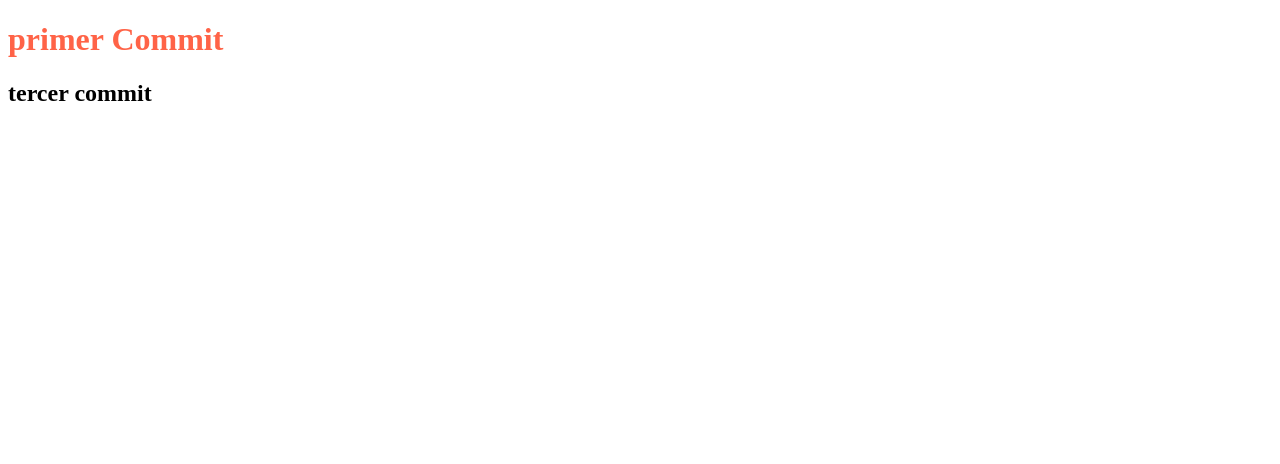
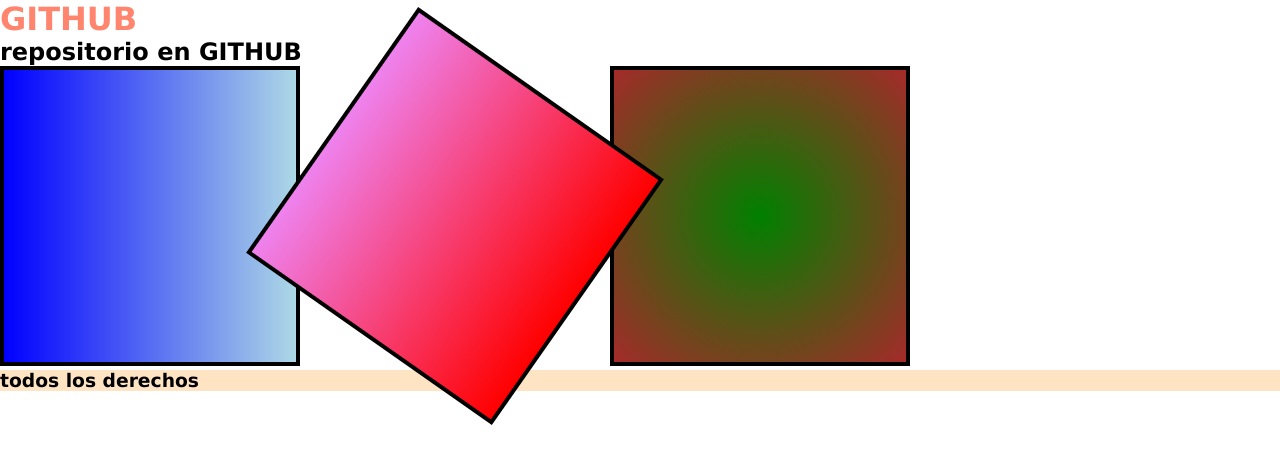
Before and after one commit to diegoeorellana/repositorioengithub, a plain HTML site: page index.html in a window 1280 px wide. Drawn offline with nearby package versions, Linux system fonts and the light colour scheme.

Commit message:
repositorio

```diff
--- a/css/estilo.css
+++ b/css/estilo.css
@@ -1 +1,48 @@
 h1{ color: tomato;}
+*{
+    padding: 0;
+    margin: 0;
+    box-sizing: border-box;
+    text-decoration: none;
+    list-style-type: none;
+    font-family: Verdana, Geneva, Tahoma, sans-serif;
+}
+.item{
+    display: inline-block;
+    width: 300px;
+    height: 300px;
+    border: 4px solid black;
+}
+.cajaA{
+    background: linear-gradient(to right , blue , lightblue);
+}
+.cajaB{
+    background-image: linear-gradient(to top , red , violet);
+    transform: rotate(-55deg);
+
+}
+.cajaC{
+    background-image: radial-gradient(green , brown);
+    transition: all 0.5s;
+
+}
+.cajaC:hover{
+    height: 400px;
+    width: 400px;
+    background-image: radial-gradient(red , black);
+
+}
+@keyframes texto {
+    0% { opacity: 0;}
+    100% {opacity: 100%;}
+
+
+}
+h1{
+    animation-name: texto;
+    animation-duration: 1s;
+    animation-iteration-count: infinite;
+}
+footer{
+    background-color: bisque;
+}
--- a/index.html
+++ b/index.html
@@ -6,10 +6,26 @@
     <meta name="viewport" content="width=device-width, initial-scale=1.0">
     <title>GITHUB</title>
     <link rel="stylesheet" href="/css/estilo.css">
+    <link href="https://unpkg.com/aos@2.3.1/dist/aos.css" rel="stylesheet">
+
 </head>
 <body>
-    <h1>primer Commit</h1>
-    <h2>tercer commit</h2>
+    <header>
+        <h1>GITHUB</h1>
+        <h2>repositorio en GITHUB</h2>
 
+    </header>
+    <div data-aos="flip-left"
+    data-aos-easing="ease-out-cubic"
+    data-aos-duration="2000" class="item cajaA"></div>
+    <div class="item cajaB"></div>
+    <div class="item cajaC hover"></div>
+    <footer>
+        <div> <h3>todos los derechos</h3> </div>
+    </footer>
+    <script src="https://unpkg.com/aos@2.3.1/dist/aos.js"></script>
+    <script>
+        AOS.init();
+      </script>
 </body>
 </html>
```
